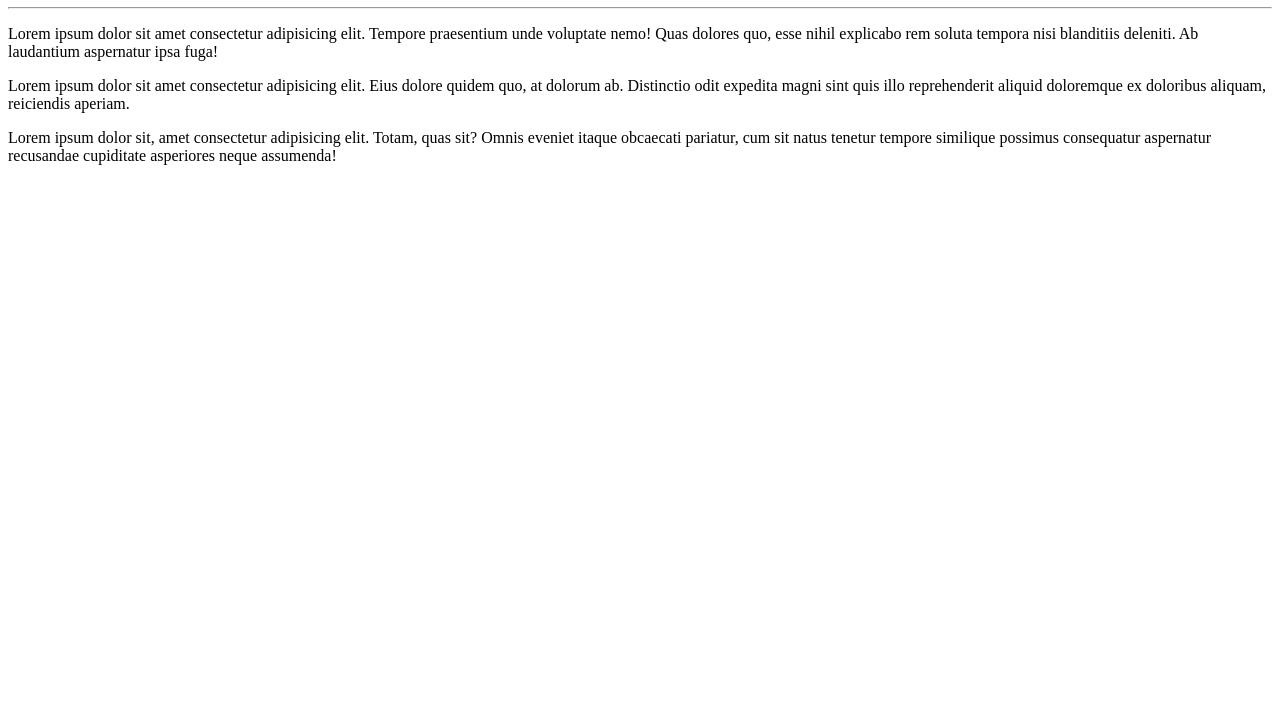
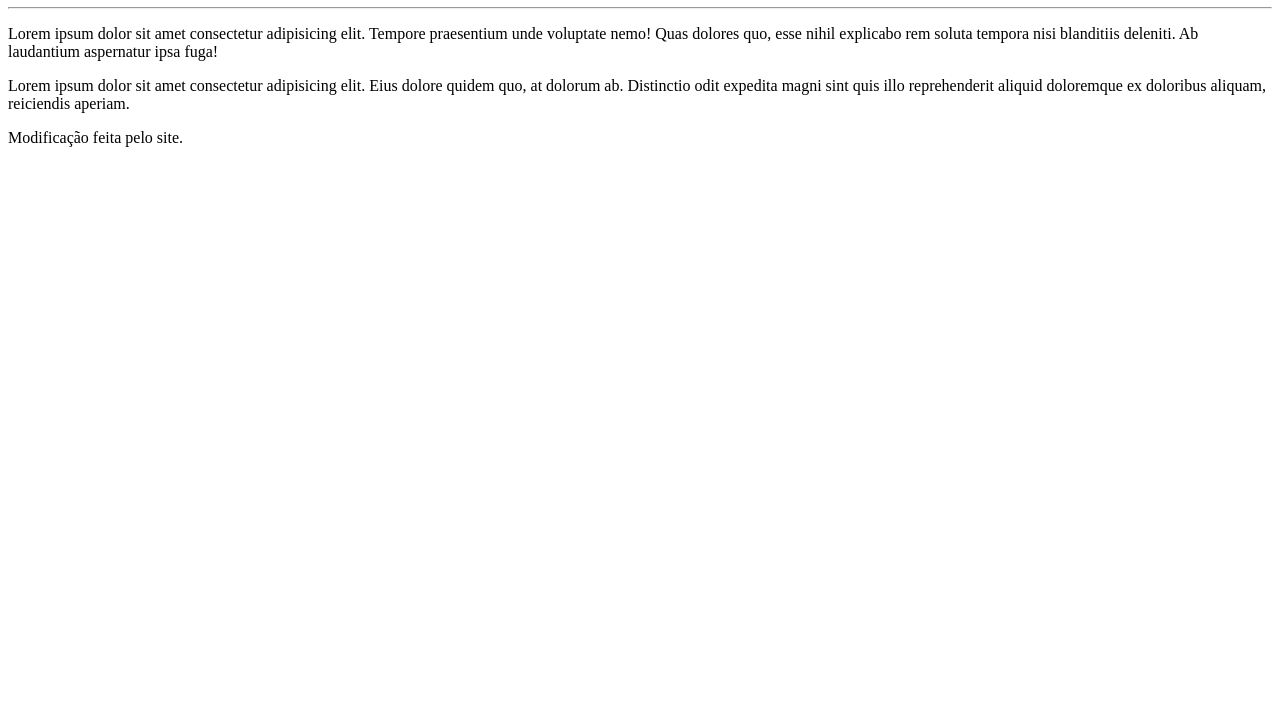
Before and after one commit to LeoMMatos/Ola-Mundo, a plain HTML site: page site-exemplo/index.html in a window 1280 px wide. Shown: the part 73-800 px from the top of the page. Drawn offline with Linux system fonts and the light colour scheme.

Commit message:
Atualização index.html site.

```diff
--- a/site-exemplo/index.html
+++ b/site-exemplo/index.html
@@ -10,6 +10,6 @@
 <hr>
 <p>Lorem ipsum dolor sit amet consectetur adipisicing elit. Tempore praesentium unde voluptate nemo! Quas dolores quo, esse nihil explicabo rem soluta tempora nisi blanditiis deleniti. Ab laudantium aspernatur ipsa fuga!</p>
 <p>Lorem ipsum dolor sit amet consectetur adipisicing elit. Eius dolore quidem quo, at dolorum ab. Distinctio odit expedita magni sint quis illo reprehenderit aliquid doloremque ex doloribus aliquam, reiciendis aperiam.</p>
-<p>Lorem ipsum dolor sit, amet consectetur adipisicing elit. Totam, quas sit? Omnis eveniet itaque obcaecati pariatur, cum sit natus tenetur tempore similique possimus consequatur aspernatur recusandae cupiditate asperiores neque assumenda!</p>
+<p>Modificação feita pelo site.</p>
 </body>
 </html>
```
